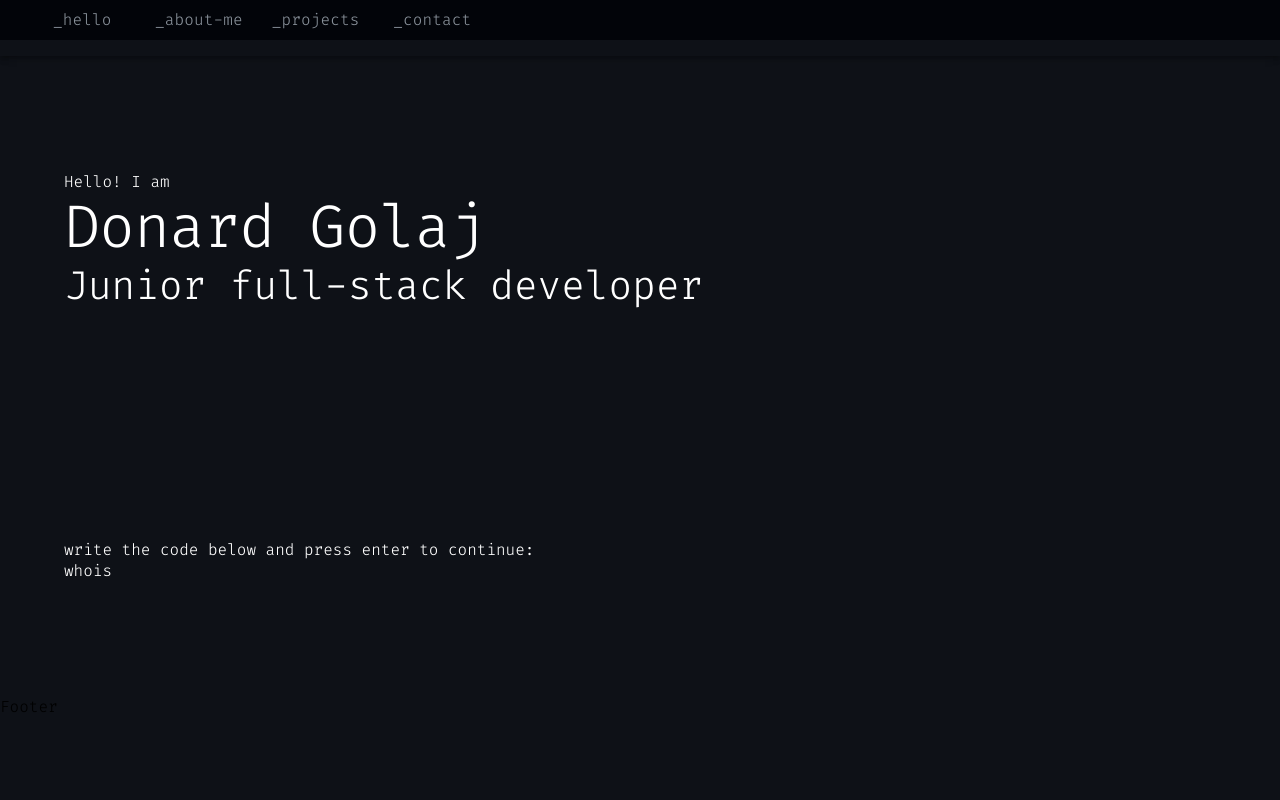
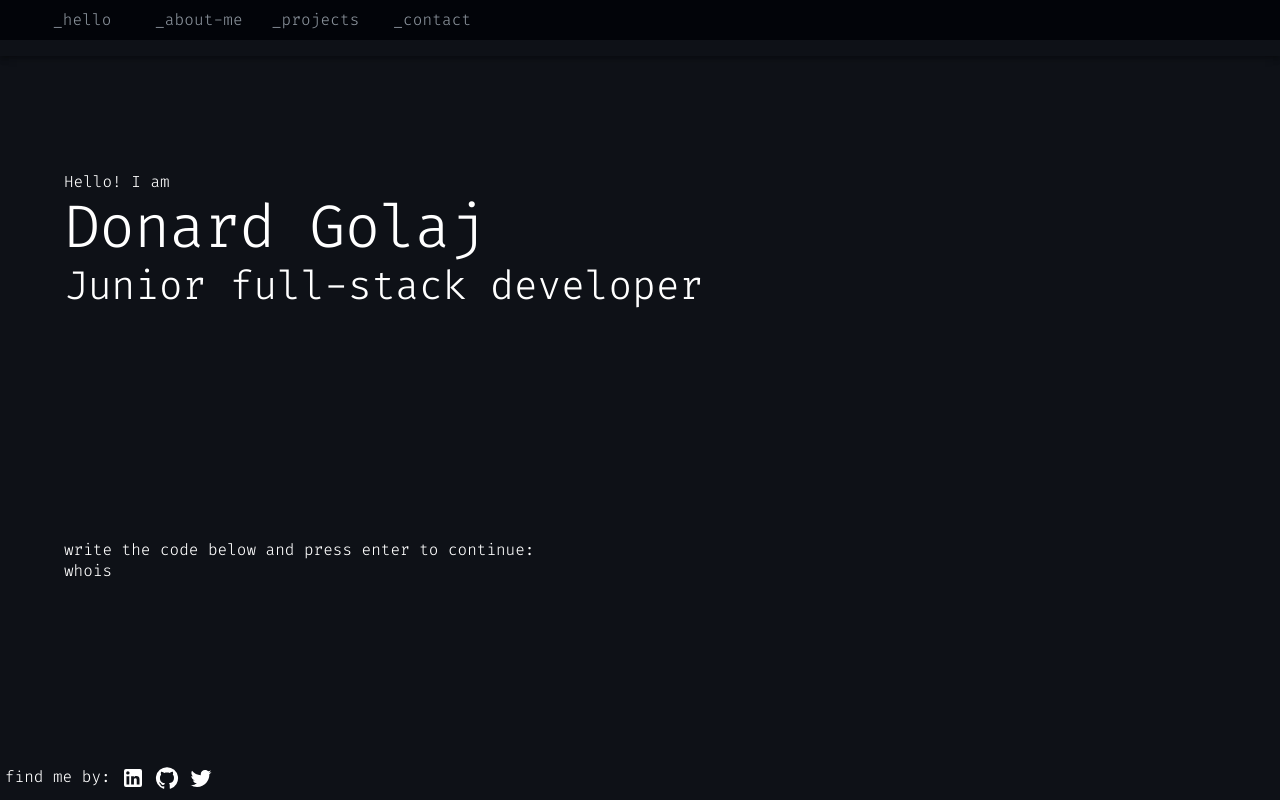
Before and after one commit to Donard97/portfolio, a React (Create React App) app: page / in a window 1280 px wide. Built offline with nearby package versions, Linux system fonts and the light colour scheme.

Commit message:
Add icons to footer

```diff
--- a/package.json
+++ b/package.json
@@ -6,6 +6,7 @@
     "@emotion/react": "^11.8.1",
     "@emotion/styled": "^11.8.1",
     "@material-ui/icons": "^4.11.2",
+    "@mui/icons-material": "^5.5.1",
     "@mui/material": "^5.4.4",
     "@testing-library/jest-dom": "^5.16.2",
     "@testing-library/react": "^12.1.3",
--- a/src/components/footer/Footer.js
+++ b/src/components/footer/Footer.js
@@ -1,9 +1,30 @@
 import React from 'react';
+import Typography from '@mui/material/Typography';
+import Box from '@mui/material/Box';
+import LinkedInIcon from '@mui/icons-material/LinkedIn';
+import GitHubIcon from '@mui/icons-material/GitHub';
+import TwitterIcon from '@mui/icons-material/Twitter';
+import '../../stylesheet/footer.css';
 
-const Footer = () => {
+function Footer() {
   return (
-    <div>Footer</div>
+    <Box className="footer">
+      <ul className="footerList">
+        <li>
+          <Typography variant="p" component="div">find me by:</Typography>
+        </li>
+        <li>
+          <LinkedInIcon />
+        </li>
+        <li>
+          <GitHubIcon />
+        </li>
+        <li>
+          <TwitterIcon />
+        </li>
+      </ul>
+    </Box>
   );
-};
+}
 
 export default Footer;
--- /dev/null
+++ b/src/stylesheet/footer.css
@@ -0,0 +1,14 @@
+.footer {
+  position: absolute;
+  bottom: 0;
+}
+
+.footerList {
+  display: flex;
+  color: white;
+}
+
+.footerList li {
+  list-style-type: none;
+  padding: 5px;
+}
```
Also changed, not shown: 1 other file (tests, documents, lock files or other folders).
